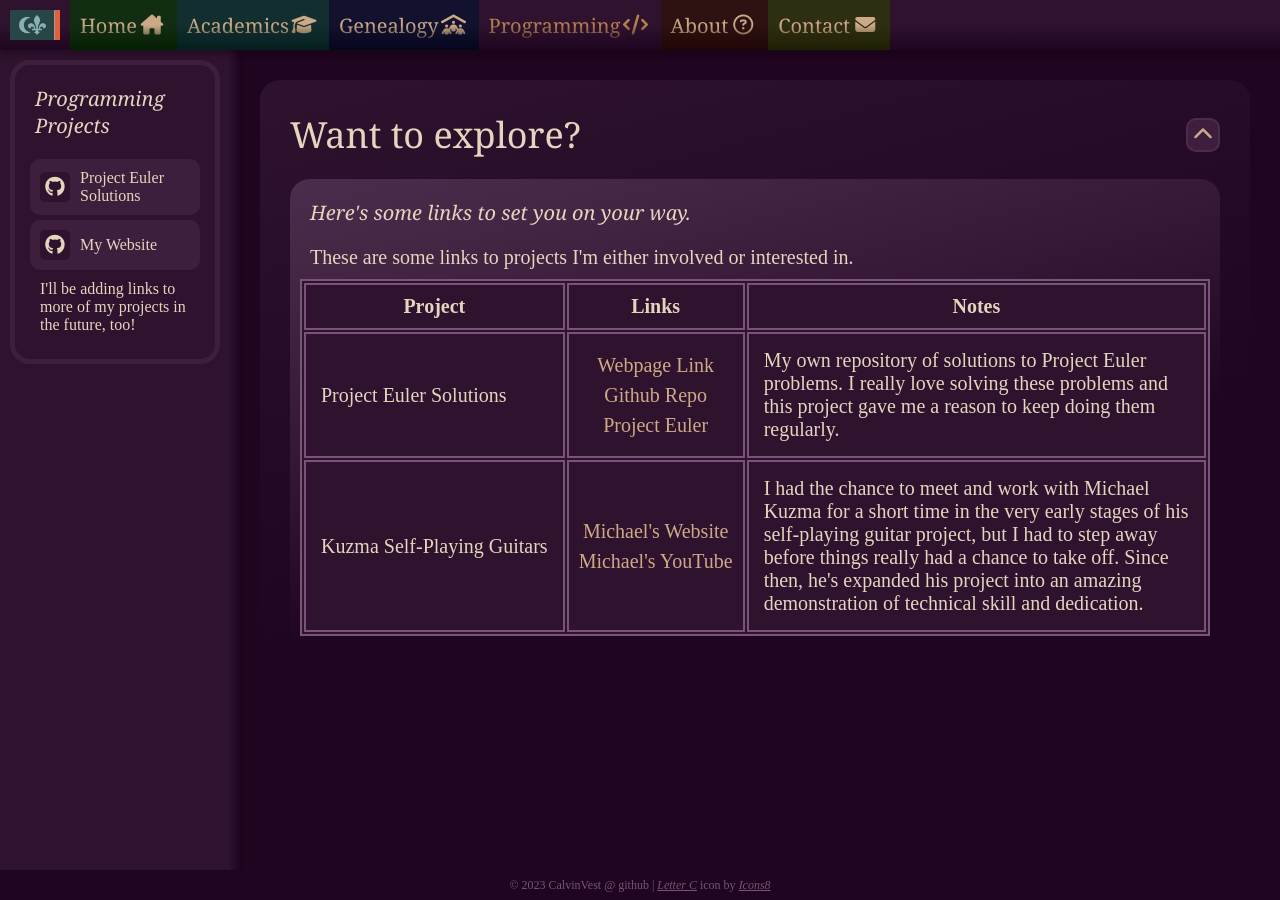
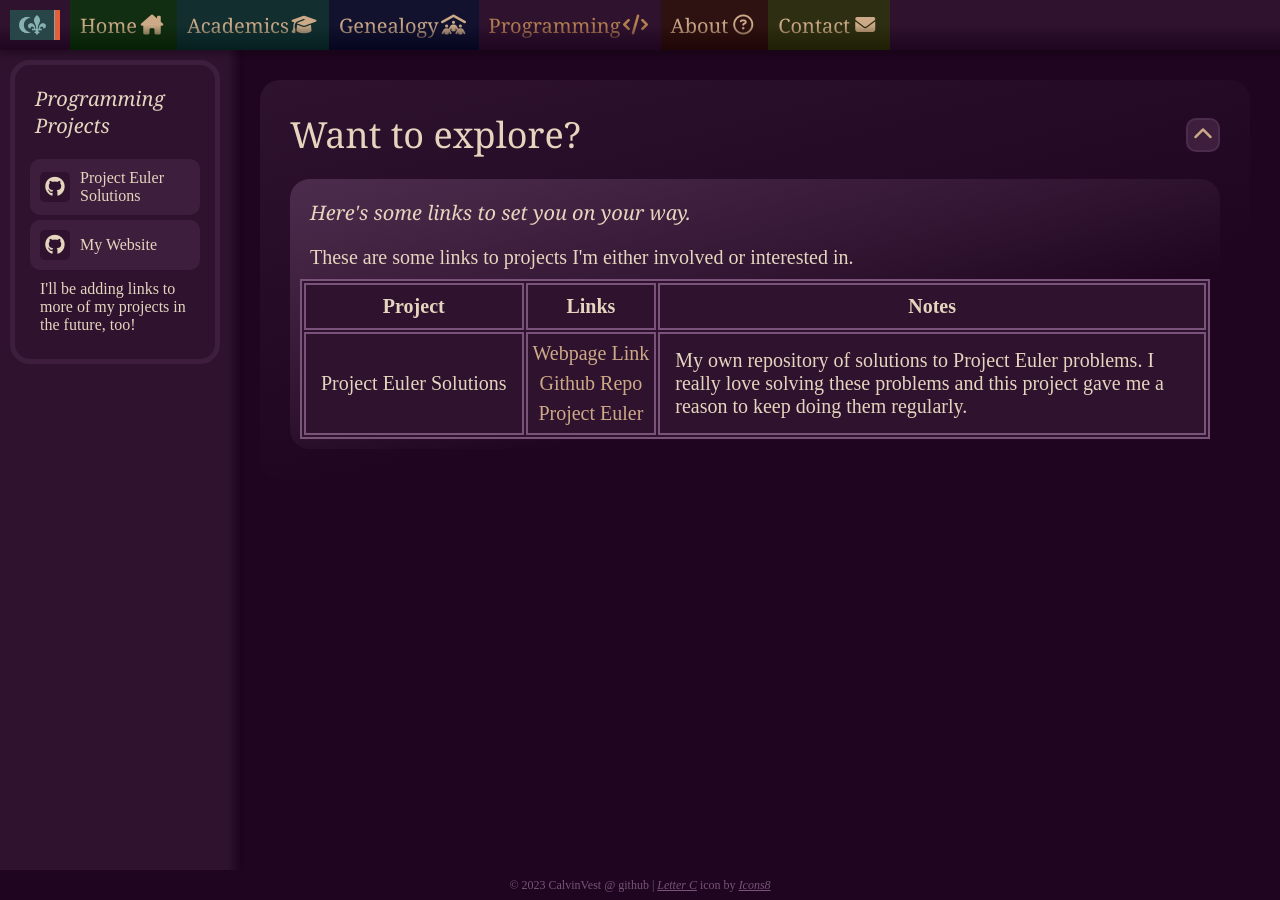
Before and after one commit to CalvinVest/CalvinVest.github.io, a Jekyll site: the page programming.html, which Jekyll copies as it is, in a window 1280 px wide. Built offline with Jekyll 4.4.1, drawn with Linux system fonts in a browser that asks for light colours; nearby versions of some CDN libraries; some web fonts are replaced.

Commit message:
Removes self playing guitar project from programming homepage

```diff
--- a/programming.html
+++ b/programming.html
@@ -151,25 +151,6 @@
                                     problems and this project gave me a reason to keep doing them regularly.</p>
                             </td>
                         </tr>
-                        <tr>
-                            <td class="nowrap">
-                                <p>Kuzma Self-Playing Guitars</p>
-                            </td>
-                            <td>
-                                <a target="_blank" rel="noopener noreferrer" href="https://www.selfplayingguitars.com/"
-                                    class="btn">Michael's Website</a>
-                                <a target="_blank" rel="noopener noreferrer"
-                                    href="https://www.youtube.com/channel/UCsKnlsRFvdiatBB4bP1TnZA"
-                                    class="btn">Michael's
-                                    YouTube</a>
-                            </td>
-                            <td>
-                                <p>I had the chance to meet and work with Michael Kuzma for a short time in the very
-                                    early stages of his self-playing guitar project, but I had to step away before
-                                    things really had a chance to take off. Since then, he's expanded his project into
-                                    an amazing demonstration of technical skill and dedication.</p>
-                            </td>
-                        </tr>
                     </table>
                 </div>
             </section>
```
